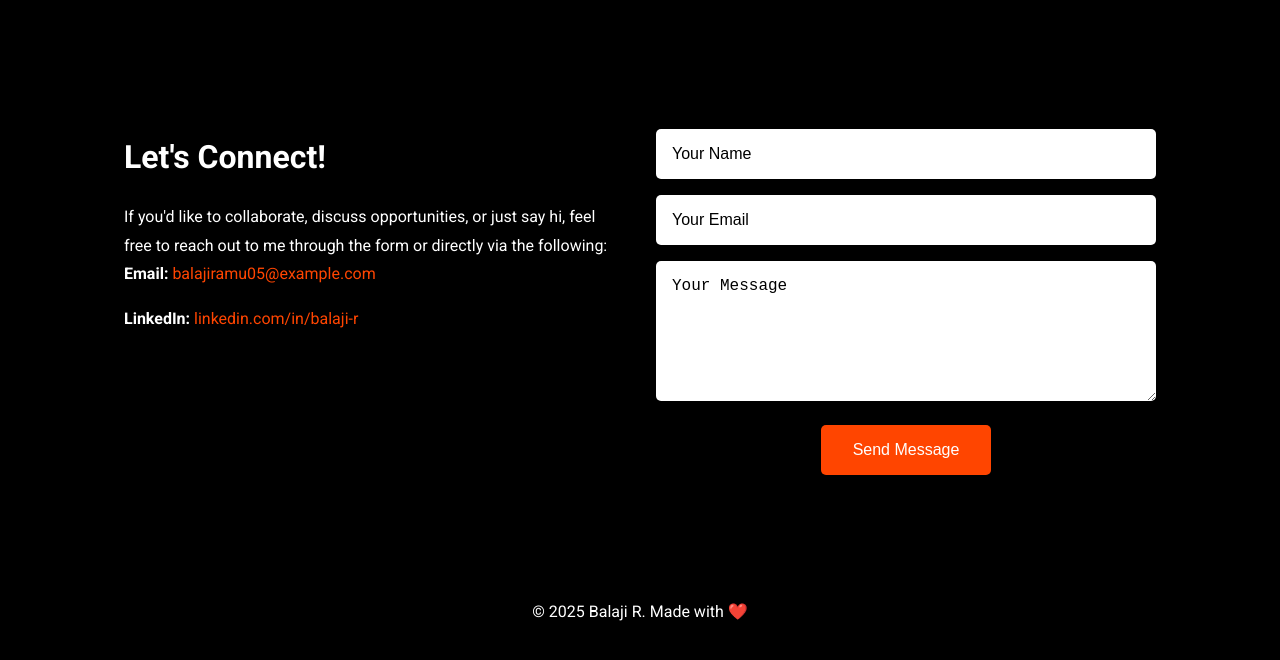
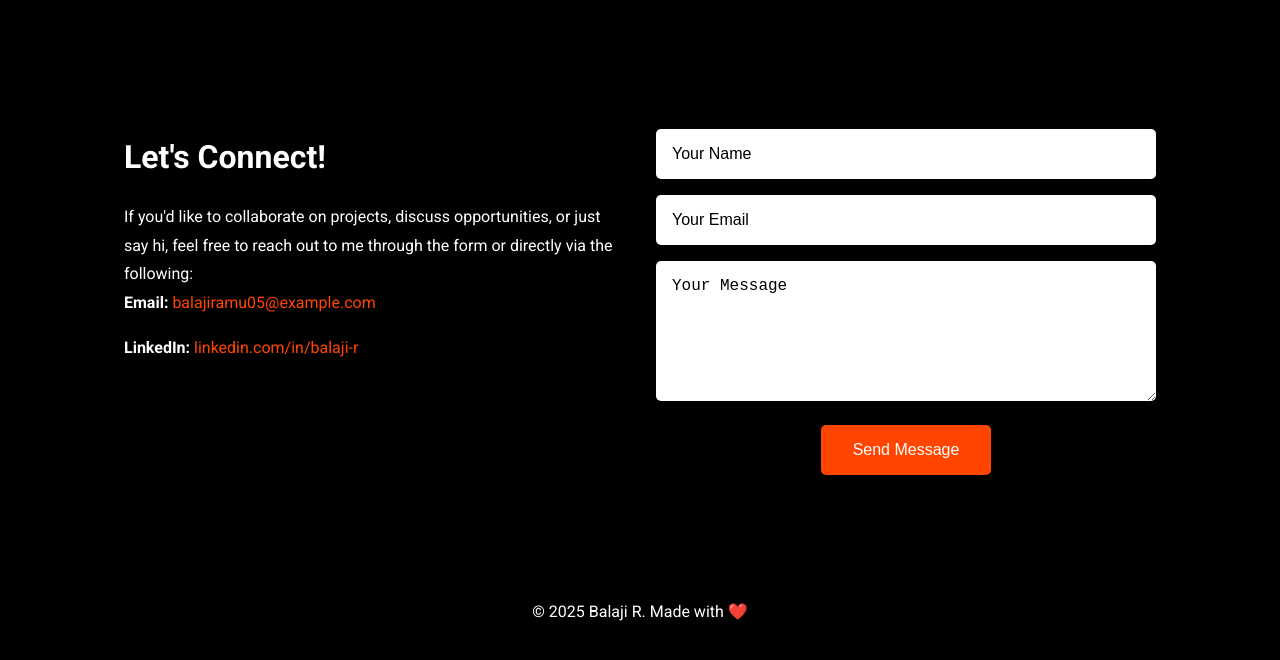
Before and after one commit to Balaji-R-05/Portfolio-Website, a plain HTML site: page index.html in a window 1280 px wide. Shown: the part 1706-2366 px from the top of the page. Drawn offline with nearby package versions, Linux system fonts and the light colour scheme.

Commit message:
Edited contact form

```diff
--- a/index.html
+++ b/index.html
@@ -111,7 +111,7 @@
             <!-- Contact Information -->
             <div class="contact-info">
                 <h2>Let's Connect!</h2>
-                <p>If you'd like to collaborate, discuss opportunities, or just say hi, feel free to reach out to me
+                <p>If you'd like to collaborate on projects, discuss opportunities, or just say hi, feel free to reach out to me
                     through the form or directly via the following:</p>
                 <ul>
                     <li><strong>Email:</strong> <a href="mailto:balajiramu05@example.com">balajiramu05@example.com</a>
```
